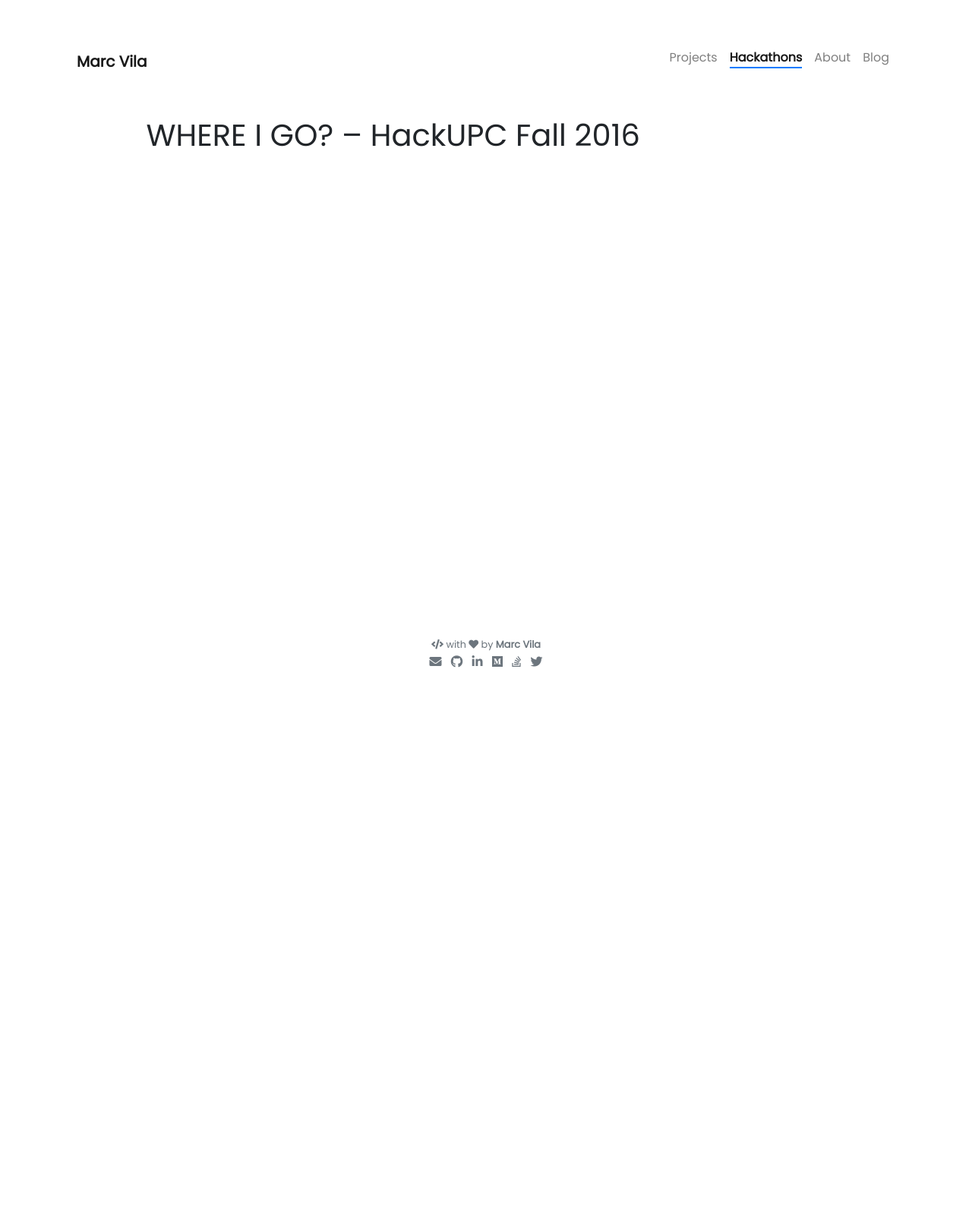
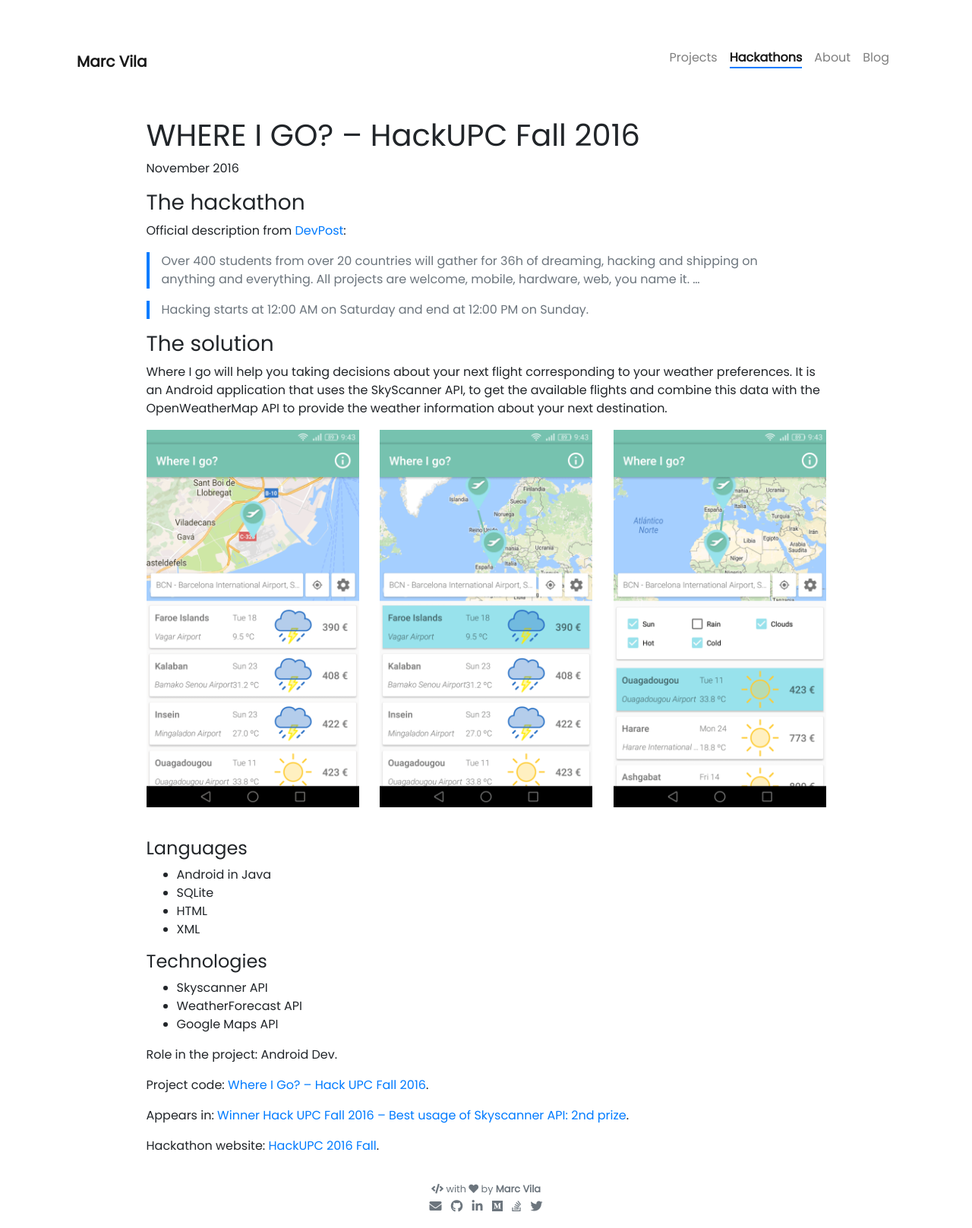
Before and after one commit to LaQuay/marcvila.me, a Jekyll site: the page built from _hackathons/(1) where-i-go-hack-upc-2016.md, in a window 1280 px wide. Shown: the whole page at 76% size. Built offline with Jekyll 4.4.1, drawn with Linux system fonts in a browser that asks for light colours; nearby versions of some CDN libraries; before the commit the page ends 900 px from its top, so only the background shows below that.

Commit message:
add HackUpc2016F

```diff
--- a/_hackathons/(1) where-i-go-hack-upc-2016.md
+++ b/_hackathons/(1) where-i-go-hack-upc-2016.md
@@ -1,8 +1,44 @@
 ---
-name: WHERE I GO? – HackUPC Fall 2016
+name: WHERE I GO?
+subtitle: HackUPC Fall 2016
 tools: [Android]
-image: /assets/img/hackathons/hackupc2017f_featured.png
+image: /assets/img/hackathons/hackupc_2016_f/featured.png
 description: Where I go will help you taking decisions about your next flight corresponding to your weather preferences.
 ---
 
 # WHERE I GO? – HackUPC Fall 2016
+November 2016
+
+### The hackathon
+Official description from [DevPost](https://hackupc2016.devpost.com/):
+> Over 400 students from over 20 countries will gather for 36h of dreaming, hacking and shipping on anything and everything. All projects are welcome, mobile, hardware, web, you name it. ...
+
+> Hacking starts at 12:00 AM on Saturday and end at 12:00 PM on Sunday.
+
+### The solution
+Where I go will help you taking decisions about your next flight corresponding to your weather preferences. It is an Android application that uses the SkyScanner API, to get the available flights and combine this data with the OpenWeatherMap API to provide the weather information about your next destination.
+
+<div style="text-align: center;">
+<img style="margin: 0 !important; float: left" src="/assets/img/hackathons/hackupc_2016_f/screen1.png" width="280"/>
+<img style="margin: 0 !important; display: inline" src="/assets/img/hackathons/hackupc_2016_f/screen2.png" width="280"/>
+<img style="margin: 0 !important; float: right" src="/assets/img/hackathons/hackupc_2016_f/screen3.png" width="280"/>
+</div>
+<br>
+#### Languages
+- Android in Java
+- SQLite
+- HTML
+- XML
+
+#### Technologies
+- Skyscanner API
+- WeatherForecast API
+- Google Maps API
+
+Role in the project: Android Dev.
+
+Project code: [Where I Go? – Hack UPC Fall 2016](https://github.com/LaQuay/HackUPCFall2016).
+
+Appears in: [Winner Hack UPC Fall 2016 – Best usage of Skyscanner API: 2nd prize](https://devpost.com/software/where-i-go).
+
+Hackathon website: [HackUPC 2016 Fall](https://f2016.hackupc.com/).
--- a/_includes/hackathons/index.html
+++ b/_includes/hackathons/index.html
@@ -6,6 +6,7 @@
     {%- assign project_id    = project.name | slugify -%}
     {%- assign project_img   = project.image -%}
     {%- assign project_name  = project.name -%}
+    {%- assign project_subtitle = project.subtitle -%}
     {%- assign project_desc  = project.description -%}
     {%- assign project_tools = project.tools -%}
 
--- a/assets/css/style.scss
+++ b/assets/css/style.scss
@@ -1,3 +1,10 @@
 ---
 ---
 @import "portfolYOU";
+
+.card-subtitle {
+    font-size: 14px;
+    margin-bottom: 10px;
+    margin-top: -10px;
+    color: grey;
+}
```
Also changed, not shown: _includes/hackathons/project-card.html (+4 -4 lines), assets/img/hackathons/hackupc_2016_f/featured.png (renamed from assets/img/hackathons/hackupc2017f_featured.png), assets/img/hackathons/hackupc_2016_f/screen1.png (added), assets/img/hackathons/hackupc_2016_f/screen2.png (added), assets/img/hackathons/hackupc_2016_f/screen3.png (added).
